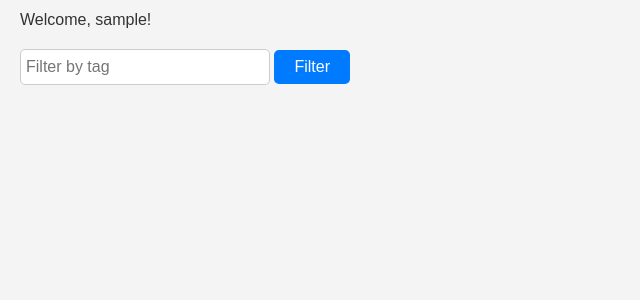
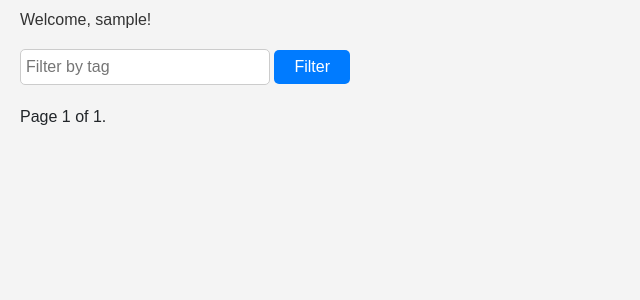
Before and after one commit to SarraMN/Django-Post-Site, a Django app: page /blog/ in a window 1280 px wide. Shown: the part 178-478 px from the top of the page, without its empty margins (0-640 px from the left). Run offline with Django 5.2, Linux system fonts and the light colour scheme; the visitor is signed in with stand-in values (Sample User, id 1); data that the repository does not hold is empty.

Commit message:
add pagination logic

```diff
--- a/blog/templates/blog/list.html
+++ b/blog/templates/blog/list.html
@@ -4,19 +4,20 @@
 {% block title %}Blog - Post List{% endblock %}
 
 {% block content %}
-<!-- Create New Blog button placed under the nav -->
 <div style="text-align: right; margin-top: 20px;">
   <a href="{% url 'blog:create_post' %}" id="create-blog-btn" style="padding: 10px 20px; background-color: #ed3978; color: white;
             text-decoration: none; border-radius: 5px; cursor: pointer;">
      Create New Blog
   </a>
 </div>
+
 <h2>Blog Posts</h2>
 {% if user.is_authenticated %}
   <p>Welcome, {{ user.username }}!</p>
 {% else %}
   <p>You are not logged in.</p>
 {% endif %}
+
 <form method="get" action="{% url 'blog:post_list' %}" style="margin-bottom: 20px;">
   <input
     type="text"
@@ -30,8 +31,9 @@
     Filter
   </button>
 </form>
+
 {% for post in posts %}
-    <article class="article-item ">
+  <article class="article-item">
     <div class="post-photo">
       {% if post.photo %}
         <img src="{{ post.photo.url }}" alt="{{ post.title }}" class="post-img">
@@ -77,46 +79,39 @@
       <!-- Like and Share Icons -->
       <div class="post-actions">
         {% if post.id in liked_posts %}
-          <!-- If the user has liked the post, show a 'dislike' button -->
           <a href="{% url 'blog:like_post' post.id %}" class="like-btn">
             <i class="fa fa-thumbs-down"></i> Dislike
           </a>
         {% else %}
-          <!-- If the user hasn't liked the post, show a 'like' button -->
           <a href="{% url 'blog:like_post' post.id %}" class="like-btn">
             <i class="fa fa-thumbs-up"></i> Like
           </a>
         {% endif %}
-          <!-- Share Post via Email Form -->
-          <!-- Trigger button -->
         <button type="button" class="btn btn-primary" id="share-btn" data-bs-toggle="modal" data-bs-target="#shareModal">
           <i class="fa fa-share-alt"></i> Share via Email
         </button>
-          <!-- Modal -->
-          <div class="modal fade" id="shareModal" tabindex="-1" aria-labelledby="shareModalLabel" aria-hidden="true">
-            <div class="modal-dialog">
-              <div class="modal-content">
-                <div class="modal-header">
-                  <h5 class="modal-title" id="shareModalLabel">Share Post via Email</h5>
-                  <button type="button" class="btn-close" data-bs-dismiss="modal" aria-label="Close"></button>
-                </div>
-                <div class="modal-body">
-                  <form method="POST" action="{% url 'blog:share_post_via_email' post.id %}">
-                    {% csrf_token %}
-                    <div class="mb-3">
-                      <label for="email" class="form-label">Recipient's Email</label>
-                      <input type="email" class="form-control" name="email" id="email" required placeholder="Enter recipient's email">
-                    </div>
-                    <button type="submit" class="btn btn-primary">
-                      <i class="fa fa-share-alt"></i> Share via Email
-                    </button>
-                  </form>
-                </div>
-              </div>
-            </div>
-          </div>
       </div>
     </div>
   </article>
 {% endfor %}
+
+<!-- Pagination Controls -->
+<div class="pagination">
+  <span class="step-links">
+    {% if posts.has_previous %}
+      <a href="?page=1{% if tag_name %}&tag={{ tag_name }}{% endif %}">&laquo; first</a>
+      <a href="?page={{ posts.previous_page_number }}{% if tag_name %}&tag={{ tag_name }}{% endif %}">previous</a>
+    {% endif %}
+
+    <span class="current">
+      Page {{ posts.number }} of {{ posts.paginator.num_pages }}.
+    </span>
+
+    {% if posts.has_next %}
+      <a href="?page={{ posts.next_page_number }}{% if tag_name %}&tag={{ tag_name }}{% endif %}">next</a>
+      <a href="?page={{ posts.paginator.num_pages }}{% if tag_name %}&tag={{ tag_name }}{% endif %}">last &raquo;</a>
+    {% endif %}
+  </span>
+</div>
+
 {% endblock %}
--- a/blog/views.py
+++ b/blog/views.py
@@ -7,6 +7,7 @@ from django.core.mail import send_mail
 from django.conf import settings
 from .forms import CommentForm
 from taggit.models import Tag
+from django.core.paginator import Paginator
 
 @login_required
 def post_list(request):
@@ -20,7 +21,16 @@ def post_list(request):
         if tag:
             posts = posts.filter(tags=tag)
 
-    return render(request, 'blog/list.html', {'posts': posts, 'liked_posts': liked_posts, 'tag_name': tag_name})
+    # Pagination
+    paginator = Paginator(posts, 5)  # Show 5 posts per page
+    page_number = request.GET.get('page')  # Get the current page number from the URL
+    page_obj = paginator.get_page(page_number)  # Get the posts for the current page
+
+    return render(request, 'blog/list.html', {
+        'posts': page_obj,
+        'liked_posts': liked_posts,
+        'tag_name': tag_name,
+    })
 
 @login_required
 def post_detail(request, post_id):
```
Lines whose indentation alone changed are shown as unchanged.
